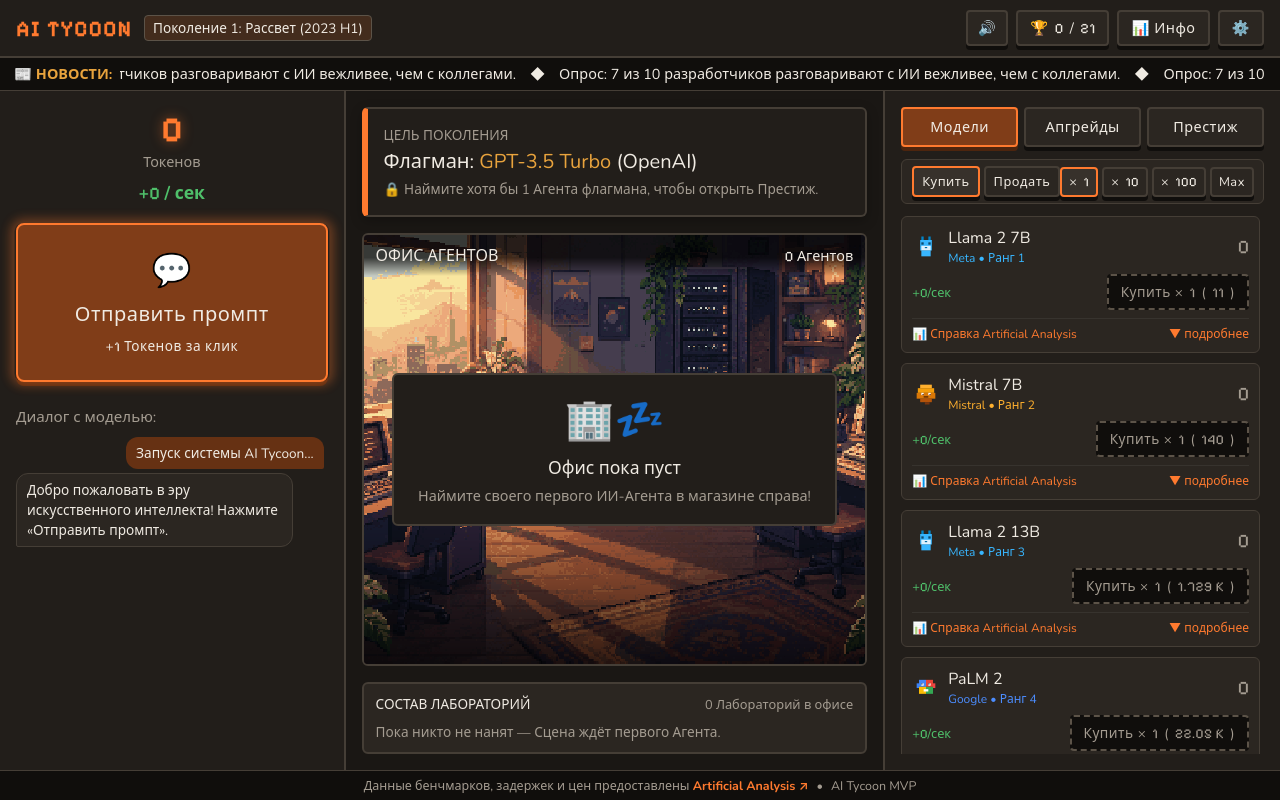
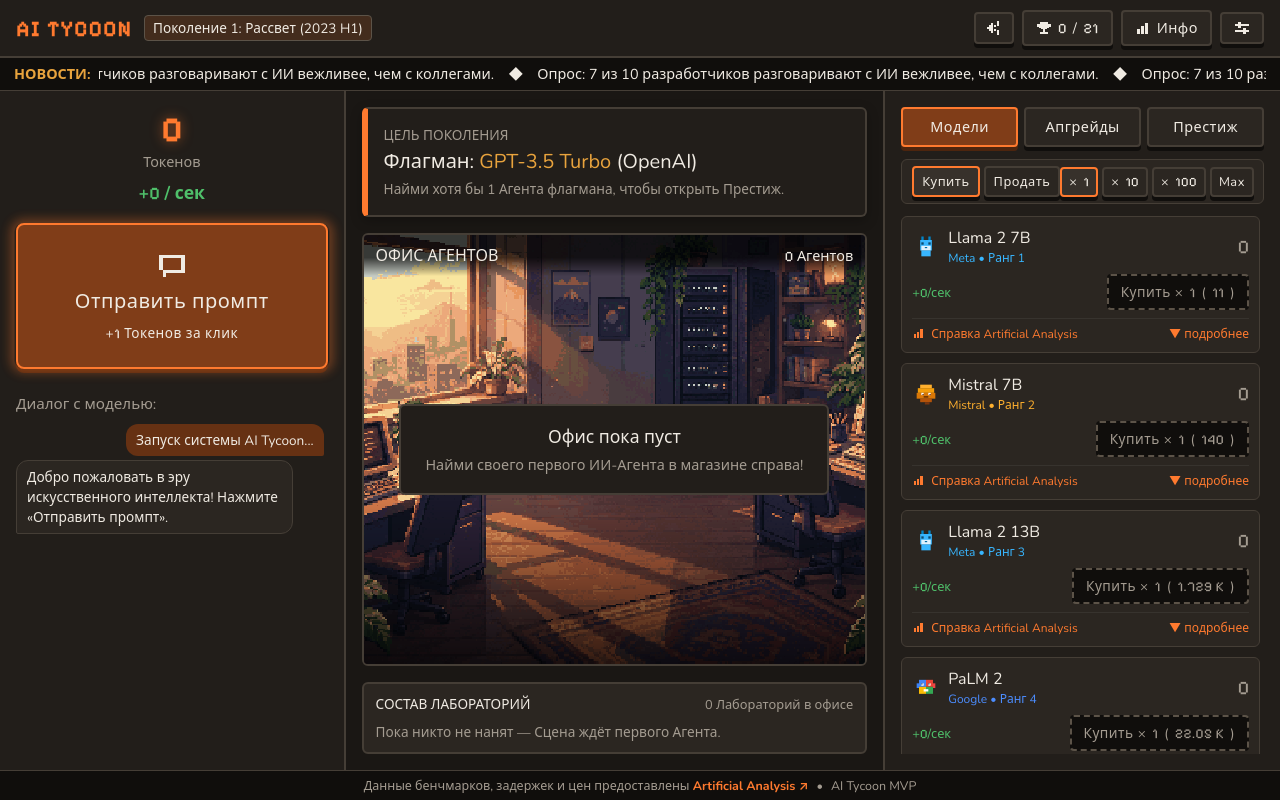
Before and after one commit to Narek-Khachikyan/Tycoon, a React (Vite) app: page / in a window 1280 px wide. Built offline with nearby package versions, Linux system fonts and the light colour scheme.

Commit message:
feat(ui): inline SVG icons instead of system emoji in the chrome
Closes #21

```diff
--- a/src/App.tsx
+++ b/src/App.tsx
@@ -13,6 +13,7 @@
   StatsModal,
 } from './components/Modals';
 import { Toasts } from './components/Toasts';
+import { Icon, type IconName } from './components/Icon';
 import { CATALOG } from './economy/catalog';
 import { clickColWidth, shopColWidth, THREE_COL_MIN } from './layout';
 
@@ -169,17 +170,19 @@
         >
           {(
             [
-              ['click', '💬 Промпт'],
-              ['office', '🏢 Офис'],
-              ['shop', '🛒 Магазин'],
-            ] as [ActiveTab, string][]
-          ).map(([t, label]) => (
+              ['click', 'chat', 'Промпт'],
+              ['office', 'office', 'Офис'],
+              ['shop', 'shop', 'Магазин'],
+            ] as [ActiveTab, IconName, string][]
+          ).map(([t, icon, label]) => (
             <button
               key={t}
               onClick={() => setActiveTab(t)}
               className={`pixel-btn ${activeTab === t ? 'pixel-btn-accent' : ''}`}
+              aria-label={label}
               style={{ flex: 1, padding: '10px 4px', fontSize: '0.9rem' }}
             >
+              <Icon name={icon} />
               {label}
             </button>
           ))}
--- a/src/components/ClickColumn.tsx
+++ b/src/components/ClickColumn.tsx
@@ -3,6 +3,7 @@
 import { totalIncome, clickValue } from '../economy/engine';
 import { formatNumber } from '../economy/format';
 import { Num } from './Num';
+import { Icon } from './Icon';
 
 /** За сколько миллисекунд счётчик съедает 63% расстояния до цели: каждый кадр отнимает
  *  долю dt / APPROACH_MS остатка, поэтому число тормозит, а не разгоняется, и скорость
@@ -190,7 +191,7 @@
           gap: '8px',
         }}
       >
-        <span style={{ fontSize: '2rem' }}>💬</span>
+        <Icon name="chat" size={30} />
         <span>Отправить промпт</span>
         <span
           style={{
--- a/src/components/Header.tsx
+++ b/src/components/Header.tsx
@@ -4,6 +4,7 @@
 import { ACHIEVEMENTS } from '../economy/achievements';
 import { formatNumber } from '../economy/format';
 import { Num } from './Num';
+import { Icon } from './Icon';
 
 interface HeaderProps {
   onOpenAchievements: () => void;
@@ -57,8 +58,7 @@
         {/* Логотип — единственное место, где пиксельный шрифт законен на словах (ADR-0003). */}
         <h1 className="pixel-font" style={{ fontSize: '1.4rem', color: 'var(--accent-color)', letterSpacing: '1px' }}>
           AI TYCOON
-        </h1>
-        <span
+        </h1>        <span
           style={{
             fontSize: '0.85rem',
             backgroundColor: 'var(--tint-accent)',
@@ -88,38 +88,47 @@
       </div>
 
       <div style={{ display: 'flex', alignItems: 'center', gap: '8px' }}>
+        {/* Иконочные кнопки получают имя из aria-label: картинка помечена декоративной, и
+            без подписи озвучка прочитала бы пустую кнопку. */}
         <button
           className="pixel-btn"
           onClick={toggleMute}
           title={isMuted ? 'Включить звук' : 'Выключить звук'}
+          aria-label={isMuted ? 'Включить звук' : 'Выключить звук'}
           style={{ padding: '6px 10px', fontSize: '0.9rem' }}
         >
-          {isMuted ? '🔇' : '🔊'}
+          <Icon name={isMuted ? 'sound-off' : 'sound-on'} />
         </button>
 
         <button
           ref={badgeRef}
           className="pixel-btn ach-badge"
           onClick={onOpenAchievements}
+          title="Достижения"
           style={{ padding: '6px 12px', fontSize: '0.9rem' }}
         >
-          🏆 <Num>{unlockedAchCount}</Num>/<Num>{totalAchCount}</Num>
+          <Icon name="trophy" />
+          <Num>{unlockedAchCount}</Num>/<Num>{totalAchCount}</Num>
         </button>
 
         <button
           className="pixel-btn"
           onClick={onOpenStats}
+          title="Инфо"
           style={{ padding: '6px 12px', fontSize: '0.9rem' }}
         >
-          📊 Инфо
+          <Icon name="info" />
+          Инфо
         </button>
 
         <button
           className="pixel-btn"
           onClick={onOpenSettings}
+          title="Настройки"
+          aria-label="Настройки"
           style={{ padding: '6px 12px', fontSize: '0.9rem' }}
         >
-          ⚙️
+          <Icon name="settings" />
         </button>
       </div>
     </header>
--- /dev/null
+++ b/src/components/Icon.tsx
@@ -0,0 +1,147 @@
+import React from 'react';
+
+/**
+ * Иконки интерфейса.
+ *
+ * Встроенный SVG на `currentColor`, а не эмодзи из системного шрифта: эмодзи рисуются
+ * по-разному в разных ОС и спорят с пиксель-артом, а игре нужен значок, одинаковый везде.
+ * Форма прямоугольная, как у Маскотов в `MascotSprite`, поэтому вместо сглаживания стоит
+ * `shape-rendering: crispEdges`.
+ *
+ * Каждая иконка помечена `aria-hidden`: имя кнопки задаёт её подпись, а не картинка. Иначе
+ * озвучка читала бы «график» перед «Инфо» и «кубок» перед «Достижения».
+ */
+export type IconName =
+  | 'bolt'
+  | 'chat'
+  | 'office'
+  | 'shop'
+  | 'sound-on'
+  | 'sound-off'
+  | 'trophy'
+  | 'info'
+  | 'settings'
+  | 'pause'
+  | 'play'
+  | 'next';
+
+const ICONS: Record<IconName, React.ReactNode> = {
+  bolt: (
+    <>
+      <rect x="9" y="1" width="3" height="4" />
+      <rect x="7" y="5" width="3" height="4" />
+      <rect x="5" y="9" width="4" height="3" />
+      <rect x="7" y="12" width="3" height="3" />
+    </>
+  ),
+  chat: (
+    <>
+      <rect x="1" y="3" width="14" height="2" />
+      <rect x="1" y="5" width="2" height="6" />
+      <rect x="13" y="5" width="2" height="6" />
+      <rect x="3" y="11" width="12" height="2" />
+      <rect x="3" y="13" width="2" height="2" />
+    </>
+  ),
+  office: (
+    <>
+      <rect x="3" y="2" width="10" height="2" />
+      <rect x="2" y="4" width="12" height="2" />
+      <rect x="3" y="6" width="3" height="4" />
+      <rect x="10" y="6" width="3" height="4" />
+      <rect x="1" y="10" width="14" height="2" />
+      <rect x="6" y="12" width="4" height="2" />
+    </>
+  ),
+  shop: (
+    <>
+      <rect x="1" y="2" width="2" height="2" />
+      <rect x="3" y="4" width="2" height="2" />
+      <rect x="5" y="6" width="9" height="2" />
+      <rect x="5" y="8" width="7" height="3" />
+      <rect x="7" y="11" width="2" height="2" />
+      <rect x="11" y="11" width="2" height="2" />
+    </>
+  ),
+  'sound-on': (
+    <>
+      <rect x="1" y="7" width="2" height="2" />
+      <rect x="3" y="5" width="2" height="6" />
+      <rect x="5" y="3" width="2" height="10" />
+      <rect x="8" y="5" width="2" height="2" />
+      <rect x="8" y="9" width="2" height="2" />
+      <rect x="11" y="1" width="2" height="5" />
+      <rect x="11" y="10" width="2" height="5" />
+    </>
+  ),
+  'sound-off': (
+    <>
+      <rect x="1" y="7" width="2" height="2" />
+      <rect x="3" y="5" width="2" height="6" />
+      <rect x="5" y="3" width="2" height="10" />
+      <rect x="9" y="3" width="2" height="2" />
+      <rect x="11" y="5" width="2" height="2" />
+      <rect x="13" y="7" width="2" height="2" />
+      <rect x="13" y="3" width="2" height="2" />
+      <rect x="9" y="7" width="2" height="2" />
+    </>
+  ),
+  trophy: (
+    <>
+      <rect x="4" y="2" width="8" height="2" />
+      <rect x="3" y="4" width="10" height="4" />
+      <rect x="5" y="8" width="6" height="1" />
+      <rect x="1" y="4" width="2" height="3" />
+      <rect x="13" y="4" width="2" height="3" />
+      <rect x="7" y="9" width="2" height="3" />
+      <rect x="4" y="12" width="8" height="2" />
+    </>
+  ),
+  info: (
+    <>
+      <rect x="2" y="9" width="3" height="5" />
+      <rect x="6" y="6" width="3" height="8" />
+      <rect x="10" y="3" width="3" height="11" />
+    </>
+  ),
+  settings: (
+    <>
+      <rect x="1" y="4" width="14" height="2" />
+      <rect x="4" y="2" width="3" height="6" />
+      <rect x="1" y="10" width="14" height="2" />
+      <rect x="9" y="8" width="3" height="6" />
+    </>
+  ),
+  pause: (
+    <>
+      <rect x="4" y="3" width="3" height="10" />
+      <rect x="9" y="3" width="3" height="10" />
+    </>
+  ),
+  play: <polygon points="4,2 14,8 4,14" />,
+  next: (
+    <>
+      <rect x="2" y="3" width="2" height="3" />
+      <rect x="4" y="6" width="2" height="4" />
+      <rect x="2" y="10" width="2" height="3" />
+      <rect x="8" y="3" width="2" height="3" />
+      <rect x="10" y="6" width="2" height="4" />
+      <rect x="8" y="10" width="2" height="3" />
+    </>
+  ),
+};
+
+export const Icon: React.FC<{ name: IconName; size?: number }> = ({ name, size = 16 }) => (
+  <svg
+    width={size}
+    height={size}
+    viewBox="0 0 16 16"
+    fill="currentColor"
+    shapeRendering="crispEdges"
+    aria-hidden="true"
+    focusable="false"
+    style={{ display: 'block', flexShrink: 0 }}
+  >
+    {ICONS[name]}
+  </svg>
+);
--- a/src/components/MascotSprite.tsx
+++ b/src/components/MascotSprite.tsx
@@ -168,6 +168,10 @@
       height={size}
       viewBox="0 0 24 24"
       className={`${animClass} ${className}`.trim()}
+      // Маскот всегда стоит рядом с названием Лаборатории, поэтому картинка декоративная:
+      // без aria-hidden озвучка читала бы «изображение» перед именем.
+      aria-hidden="true"
+      focusable="false"
       style={{ imageRendering: 'pixelated' }}
     >
       {renderGraphic()}
--- a/src/components/Modals.tsx
+++ b/src/components/Modals.tsx
@@ -5,6 +5,7 @@
 import { exportSave } from '../economy/save';
 import { formatDuration, formatNumber } from '../economy/format';
 import { CATALOG } from '../economy/catalog';
+import { Icon } from './Icon';
 import { Num } from './Num';
 import { useDialogFocus } from './useDialogFocus';
 
@@ -54,9 +55,15 @@
       >
         <div style={{ display: 'flex', justifyContent: 'space-between', alignItems: 'center' }}>
           <h2 id="achievements-title" style={{ fontSize: '1.3rem', color: 'var(--gold)' }}>
-            🏆 ДОСТИЖЕНИЯ ({state.achievements.length} / {ACHIEVEMENTS.length})
+            <Icon name="trophy" /> ДОСТИЖЕНИЯ ({state.achievements.length} / {ACHIEVEMENTS.length})
           </h2>
-          <button className="pixel-btn" onClick={onClose} style={{ padding: '4px 10px' }}>
+          <button
+            className="pixel-btn"
+            onClick={onClose}
+            aria-label="Закрыть"
+            title="Закрыть"
+            style={{ padding: '4px 10px' }}
+          >
             ✕
           </button>
         </div>
@@ -77,7 +84,7 @@
                   gap: '12px',
                 }}
               >
-                <div style={{ fontSize: '1.5rem' }}>{unlocked ? '🏆' : '🔒'}</div>
+                <div aria-hidden="true" style={{ fontSize: '1.5rem' }}>{unlocked ? '🏆' : '🔒'}</div>
                 <div style={{ flex: 1 }}>
                   <div
                     /* Светлее --green намеренно: так открытое Достижение читается ярче
@@ -169,9 +176,15 @@
       >
         <div style={{ display: 'flex', justifyContent: 'space-between', alignItems: 'center' }}>
           <h2 id="stats-title" style={{ fontSize: '1.3rem', color: 'var(--accent-color)' }}>
-            📊 СТАТИСТИКА
+            <Icon name="info" /> СТАТИСТИКА
           </h2>
-          <button className="pixel-btn" onClick={onClose} style={{ padding: '4px 10px' }}>
+          <button
+            className="pixel-btn"
+            onClick={onClose}
+            aria-label="Закрыть"
+            title="Закрыть"
+            style={{ padding: '4px 10px' }}
+          >
             ✕
           </button>
         </div>
@@ -274,9 +287,15 @@
       >
         <div style={{ display: 'flex', justifyContent: 'space-between', alignItems: 'center' }}>
           <h2 id="settings-title" style={{ fontSize: '1.3rem', color: 'var(--text-main)' }}>
-            ⚙️ НАСТРОЙКИ
+            <Icon name="settings" /> НАСТРОЙКИ
           </h2>
-          <button className="pixel-btn" onClick={onClose} style={{ padding: '4px 10px' }}>
+          <button
+            className="pixel-btn"
+            onClick={onClose}
+            aria-label="Закрыть"
+            title="Закрыть"
+            style={{ padding: '4px 10px' }}
+          >
             ✕
           </button>
         </div>
@@ -320,7 +339,8 @@
             className={`pixel-btn ${!state.settings.muted ? 'pixel-btn-accent' : ''}`}
             style={{ padding: '6px 12px', fontSize: '0.85rem' }}
           >
-            {state.settings.muted ? 'Выключен 🔇' : 'Включен 🔊'}
+            <Icon name={state.settings.muted ? 'sound-off' : 'sound-on'} />{' '}
+            {state.settings.muted ? 'Выключен' : 'Включен'}
           </button>
         </div>
 
@@ -346,7 +366,7 @@
           <div style={{ fontWeight: 600 }}>Сохранение данных</div>
 
           <button onClick={handleExport} className="pixel-btn" style={{ width: '100%' }}>
-            {copyStatus ? '✅ Скопировано в буфер!' : '📋 Скопировать сохранение в буфер'}
+            {copyStatus ? 'Скопировано в буфер!' : 'Скопировать сохранение в буфер'}
           </button>
 
           <div style={{ display: 'flex', gap: '6px', marginTop: '4px' }}>
@@ -390,7 +410,7 @@
               color: '#fca5a5',
             }}
           >
-            🗑️ Сбросить весь прогресс
+            Сбросить весь прогресс
           </button>
         </div>
       </div>
@@ -439,7 +459,9 @@
           border: '2px solid var(--accent-color)',
         }}
       >
-        <div style={{ fontSize: '3rem' }}>🌙⚡</div>
+        <div style={{ fontSize: '3rem', lineHeight: 1 }}>
+          <Icon name="bolt" size={40} />
+        </div>
         <h2 id="offline-title" style={{ fontSize: '1.4rem', color: 'var(--accent-color)' }}>
           С ВОЗВРАЩЕНИЕМ!
         </h2>
--- a/src/components/NewsTicker.tsx
+++ b/src/components/NewsTicker.tsx
@@ -71,7 +71,7 @@
       }}
       title="Нажмите, чтобы сменить новость"
     >
-      <span style={{ color: 'var(--gold)', fontWeight: 700 }}>📰 НОВОСТИ:</span>
+      <span style={{ color: 'var(--gold)', fontWeight: 700, flexShrink: 0 }}>НОВОСТИ:</span>
       <span className="news-ticker-viewport" ref={viewportRef}>
         {/* key по тексту: смена новости меняет и число копий, и срок цикла, поэтому цикл
             начинается заново — иначе дорожка дёрнулась бы на разницу ширин. Копия повторяет
--- a/src/components/OfficeColumn.tsx
+++ b/src/components/OfficeColumn.tsx
@@ -152,8 +152,8 @@
             Флагман: <span style={{ color: 'var(--gold)' }}>{flagship.name}</span> ({LABS[flagship.lab].name})
           </div>          <div style={{ fontSize: '0.85rem', color: flagshipOwned ? 'var(--green)' : 'var(--text-muted)', marginTop: '4px' }}>
             {flagshipOwned
-              ? '✅ Флагман нанят! Престиж в следующее Поколение разблокирован.'
-              : '🔒 Наймите хотя бы 1 Агента флагмана, чтобы открыть Престиж.'}
+              ? 'Флагман нанят! Престиж в следующее Поколение разблокирован.'
+              : 'Найми хотя бы 1 Агента флагмана, чтобы открыть Престиж.'}
           </div>
         </div>
 
@@ -163,7 +163,7 @@
             className="pixel-btn pixel-btn-gold"
             style={{ fontSize: '1rem', padding: '10px 16px' }}
           >
-            🚀 Совершить Престиж
+            Совершить Престиж
           </button>
         )}
 
@@ -350,10 +350,9 @@
                 textAlign: 'center',
               }}
             >
-              <div style={{ fontSize: '2.5rem', marginBottom: '8px' }}>🏢💤</div>
               <div style={{ fontSize: '1.1rem', color: 'var(--text-main)' }}>Офис пока пуст</div>
               <div style={{ fontSize: '0.9rem', color: 'var(--text-muted)', marginTop: '6px' }}>
-                Наймите своего первого ИИ-Агента в магазине справа!
+                Найми своего первого ИИ-Агента в магазине справа!
               </div>
             </div>
           </div>
--- a/src/components/ShopColumn.tsx
+++ b/src/components/ShopColumn.tsx
@@ -17,6 +17,7 @@
 import { formatNumber } from '../economy/format';
 import { MascotSprite } from './MascotSprite';
 import { Num } from './Num';
+import { Icon } from './Icon';
 
 // 8 искр из точки покупки. Радиус 14–26 px — чуть больше самой кнопки, поэтому жест читается
 // как отклик на нажатие, а не как залп.
@@ -353,7 +354,10 @@
                         justifyContent: 'space-between',
                       }}
                     >
-                      <span>📊 Справка Artificial Analysis</span>
+                      <span style={{ display: 'flex', alignItems: 'center', gap: '6px' }}>
+                        <Icon name="info" size={13} />
+                        Справка Artificial Analysis
+                      </span>
                       <span>{isAAOpen ? '▲ скрыть' : '▼ подробнее'}</span>
                     </div>
 
@@ -396,7 +400,7 @@
           <div style={{ display: 'flex', flexDirection: 'column', gap: '8px' }}>
             {upgrades.length === 0 ? (
               <div style={{ textAlign: 'center', color: 'var(--text-muted)', marginTop: '40px' }}>
-                Пока нет доступных апгрейдов. Нанимайте больше агентов!
+                Пока нет доступных Апгрейдов. Нанимай больше Агентов!
               </div>
             ) : (
               upgrades.map((u) => {
@@ -483,7 +487,7 @@
                   className="pixel-btn pixel-btn-gold"
                   style={{ width: '100%', marginTop: '4px' }}
                 >
-                  {canPrestige(state) ? 'Сделать Престиж!' : '🔒 Нужен 1 Агент Флагмана'}
+                  {canPrestige(state) ? 'Сделать Престиж!' : 'Нужен 1 Агент Флагмана'}
                 </button>
               )}
             </div>
@@ -531,7 +535,7 @@
                         className={`pixel-btn ${owned ? '' : 'pixel-btn-gold'}`}
                         style={{ padding: '6px 10px', fontSize: '0.85rem', alignSelf: 'flex-end' }}
                       >
-                        {owned ? '✅ Куплено' : 'Купить Перк'}
+                        {owned ? 'Куплено' : 'Купить Перк'}
                       </button>
                     </div>
                   );
--- a/src/components/Toasts.tsx
+++ b/src/components/Toasts.tsx
@@ -1,6 +1,7 @@
 import React, { useCallback, useEffect, useRef, useState } from 'react';
 import { motionAllowed, useGameStore, type ToastMessage } from '../store/useGameStore';
 import { ACHIEVEMENTS } from '../economy/achievements';
+import { Icon } from './Icon';
 
 const TOAST_MS = 4000;
 
@@ -108,7 +109,9 @@
         maxWidth: '320px',
       }}
     >
-      <div style={{ fontSize: '1.6rem' }}>🏆</div>
+      <div aria-hidden="true" style={{ fontSize: '1.6rem' }}>
+        <Icon name="trophy" size={22} />
+      </div>
       <div>
         <div style={{ fontSize: '0.85rem', color: 'var(--gold)' }}>{toast.title}</div>
         <div style={{ fontSize: '0.8rem', color: 'var(--text-main)', fontWeight: 600 }}>
--- a/src/store/useGameStore.ts
+++ b/src/store/useGameStore.ts
@@ -200,7 +200,7 @@
         ...st.toasts,
         ...awarded.map((id) => ({
           id: `${id}-${++toastCounter}`,
-          title: '🏆 Достижение разблокировано!',
+          title: 'Достижение разблокировано!',
           desc: id,
         })),
       ],
```
